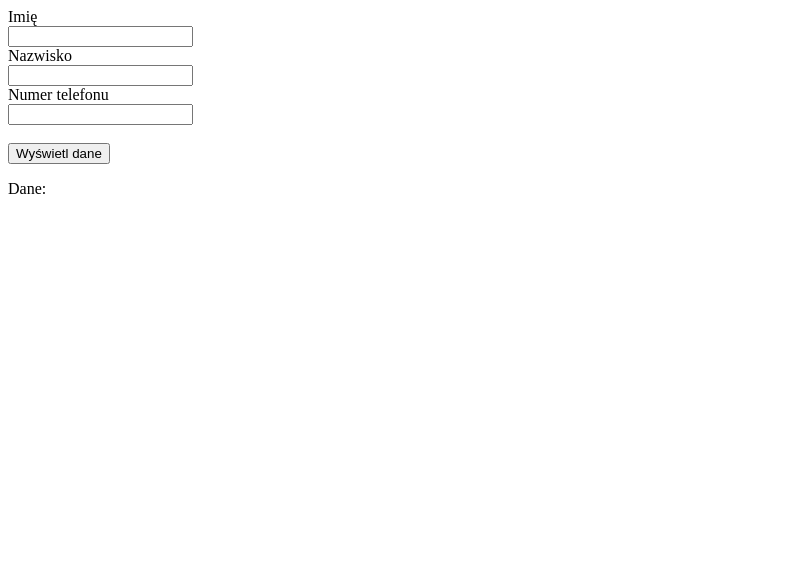
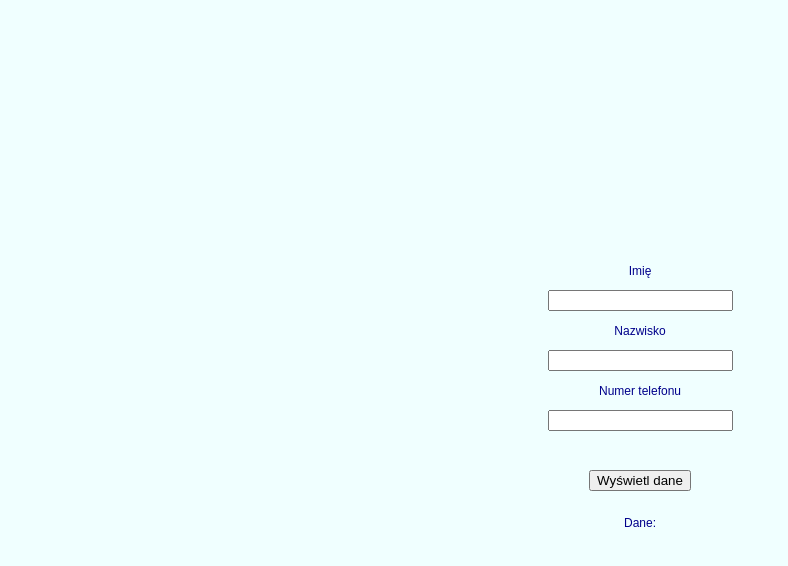
Before and after one commit to GosiaSamosia/js-zadanie40, a plain HTML site: page index.html in a window 1280 px wide. Shown: the whole page, without its empty margins (0-788 px from the left). Drawn offline with Linux system fonts and the light colour scheme.

Commit message:
FORMULARZ z css

```diff
--- a/index.html
+++ b/index.html
@@ -1,6 +1,7 @@
 <!DOCTYPE html>
 <html lang="en">
 <head>
+   <link rel="stylesheet" href="style.css">
     <meta charset="UTF-8">
     <title>40</title>
 </head>
--- a/js/main.js
+++ b/js/main.js
@@ -1,3 +1,5 @@
+var przyciskwyswietl = document.querySelector("newbutton");
+
 document.querySelector('button').onclick = function () {
 
     var name = document.getElementById("name");
@@ -8,10 +10,50 @@ document.querySelector('button').onclick = function () {
 
     var phone = document.getElementById("phone");
     console.log(phone.value);
+
+    container.textContent = ("Dane:" + " " + name.value + " " + surname.value + " " + phone.value);
 }
 
 
-/*var newbutton =
+/*
+document.querySelector('button').onclick = function () {
+var paragrafname = document.getElementById("name");
+console.log(name.value);
+paragrafname.textContent = (name.value);
+
+var paragrafsurname = document.getElementById("surname");
+console.log(surname.value);
+    paragrafsurname.textContent = (surname.value);
+
+var paragrafphone = document.getElementById("phone");
+console.log(phone.value);
+    paragrafphone.textContent = (phone.value);
+
+var przyciskwyswietl = document.querySelector("newbutton");
+
+}
+
+
+
+    var paragrafname = document.getElementById("name");
+    console.log(name.value);
+
+    var paragrafsurname = document.getElementById("surname");
+    console.log(surname.value);
+
+    var paragrafphone = document.getElementById("phone");
+    console.log(phone.value);
+
+container.textContent = ("name.value" + " " + "surname.value" + " " + "phone.value");
+
+
+}
+
+document.name.name.value;
+document.surname.surname.value;
+document.phone.phone.value;
+
+var newbutton =
 document.querySelector('button').onclick = function () {
     name.textContent = document.querySelector ('f-name');
 
--- /dev/null
+++ b/style.css
@@ -0,0 +1,11 @@
+body{
+    margin: auto;
+    margin-top: 20%;
+    text-align:center;
+
+    background-color: azure;
+    font-size: 12px;
+    color: darkblue;
+    font-family: fantasy;
+    line-height: 30px;
+}
```
